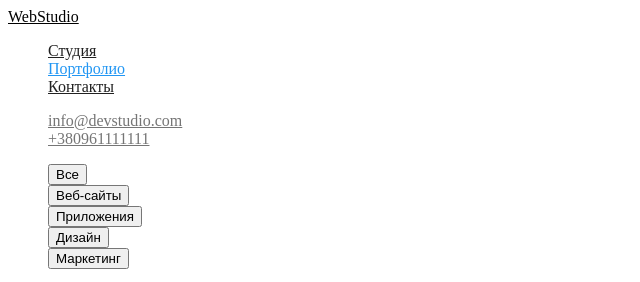
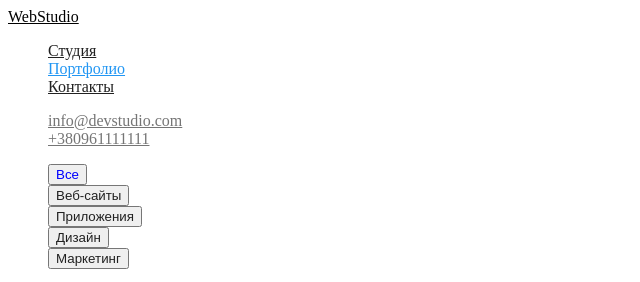
Before and after one commit to KaterinaKaterinovna/goit-markup-hw-02, a plain HTML site: page portfolio.html in a window 1280 px wide. Both pictures are taken after a click on the button "Все". Shown: the top 282 px of the page, 0-640 px from the left. Drawn offline with Linux system fonts and the light colour scheme.

```diff
--- a/CSS/styles.css
+++ b/CSS/styles.css
@@ -42,7 +42,18 @@ ul {
   color:var(--accent-text-color)
 }
 
-/* Advantages */
+/* Hero-Portfolio */
+.button-list button{
+  color: var(--primary-text-color);
+}
+.button-list button:hover{
+  color:var(--accent-text-color);
+}
+.button-list button:focus{
+color: blue;
+}
+
+/* Advantages-Studio */
 .section-advantages h3 {
   color: var(--primary-text-color);
 }
```
